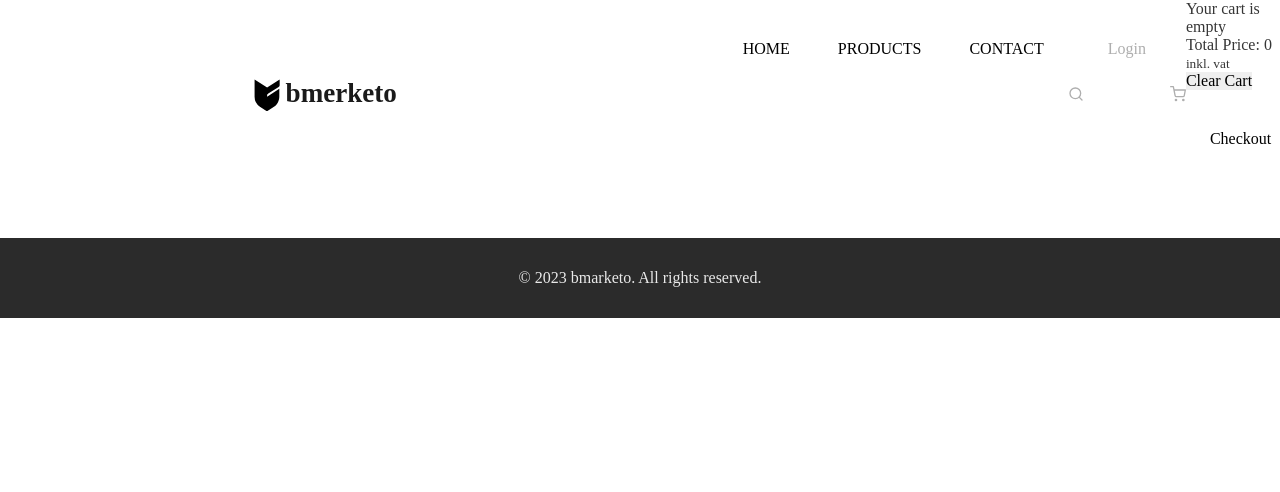
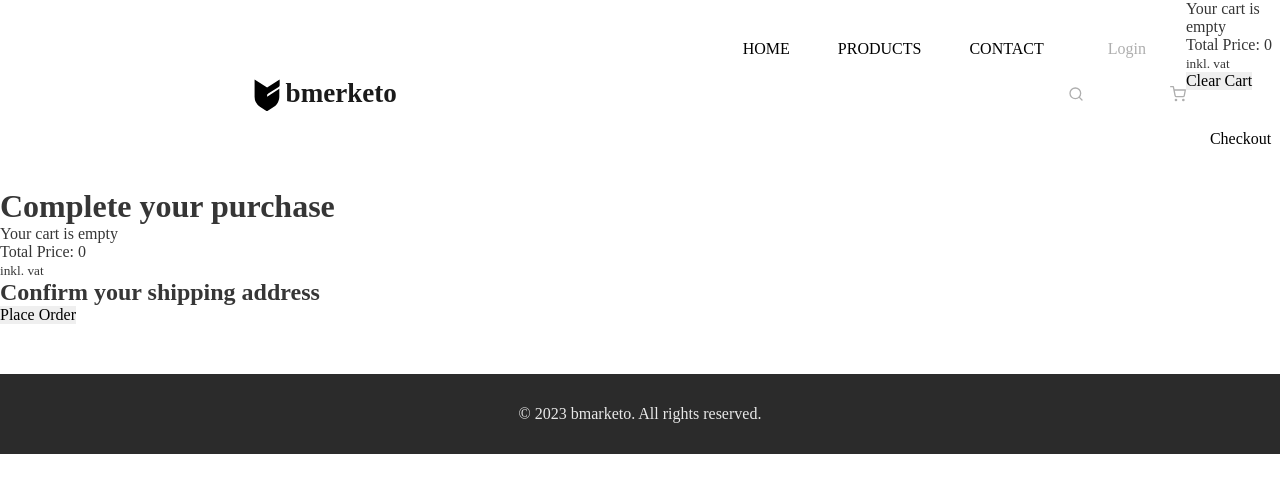
Before and after one commit to Antarcticz/Gruppuppgift-e-commerce, a React (Vite) app: page /checkout in a window 1280 px wide. Shown: the top 492 px of the page. Built offline with nearby package versions, Linux system fonts and the light colour scheme.

Commit message:
checkout page available

```diff
--- a/src/App.jsx
+++ b/src/App.jsx
@@ -8,6 +8,7 @@ import Login from './pages/Login'
 import Registration from './pages/Registration'
 import Add from './pages/Add'
 import Footer from './components/Footer/Footer'
+import Checkout from './pages/Checkout'
 
 
 const App = () => {
@@ -22,6 +23,7 @@ const App = () => {
           <Route path='login' element={<Login />} />
           <Route path='registration' element={<Registration />} />
           <Route path='add' element={<Add />} />
+          <Route path='checkout' element={<Checkout />} />
         </Routes>
       </div>
       <Footer />
```
